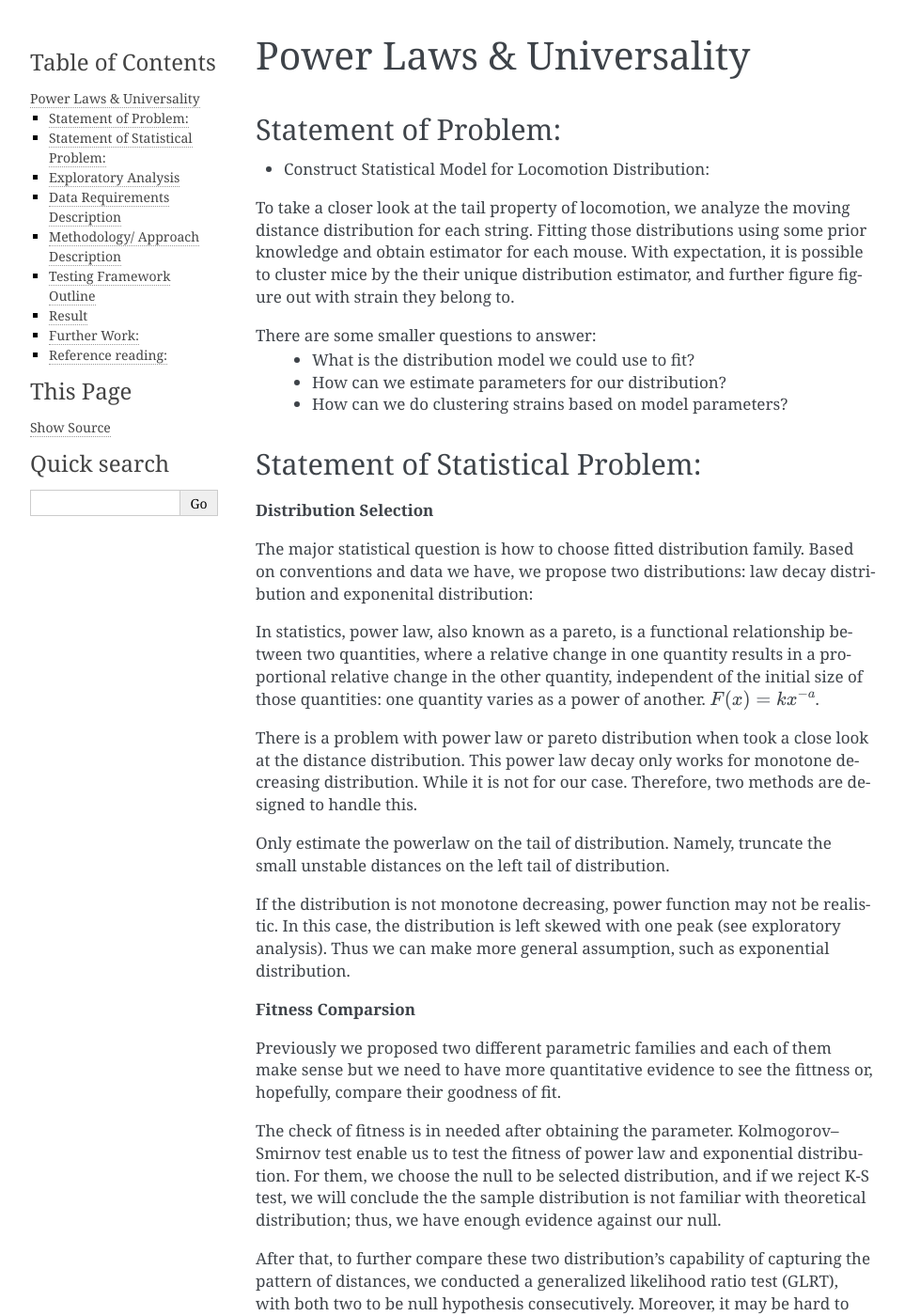
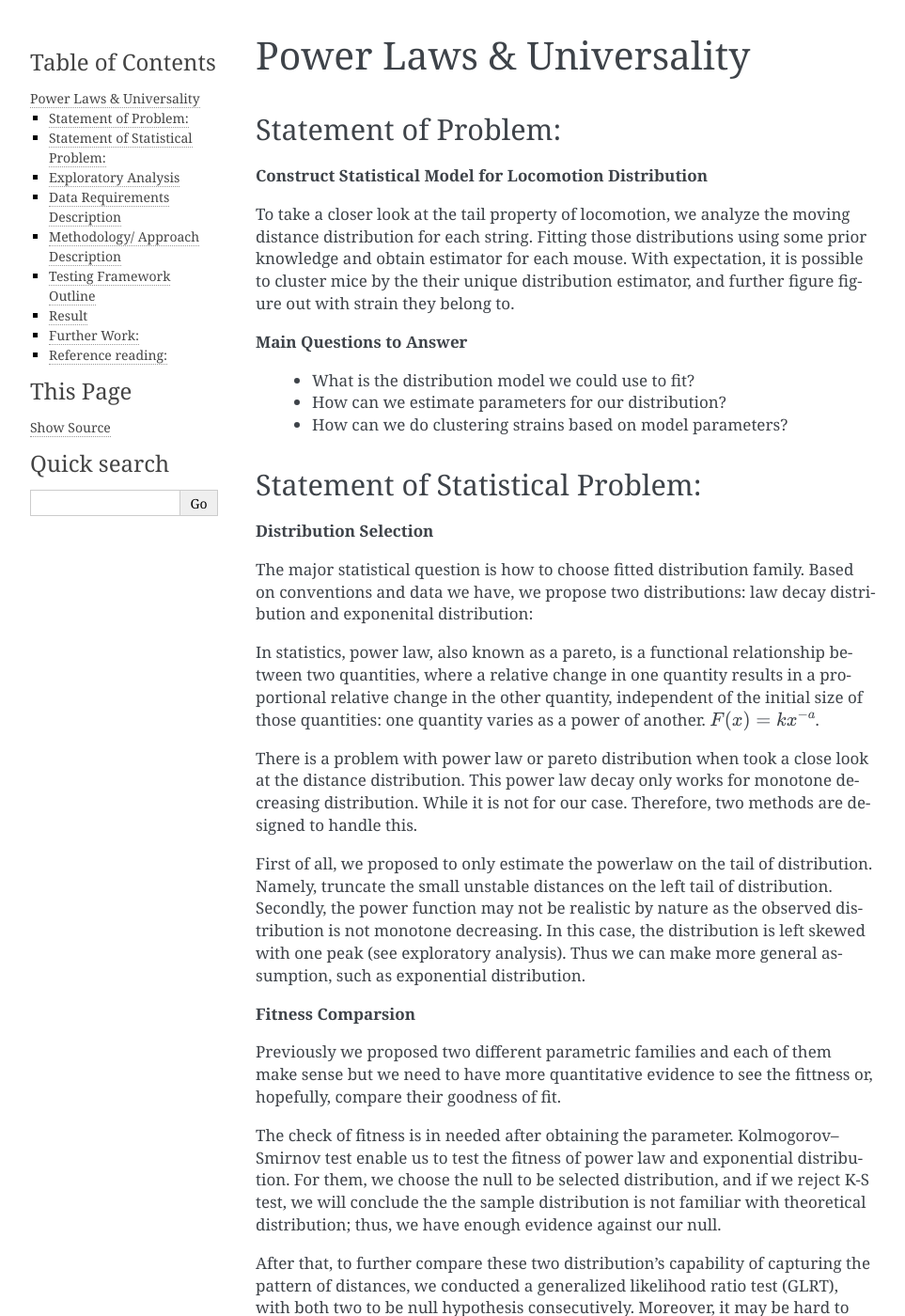
Before and after one commit to z357412526/mousestyles, a Sphinx documentation site: the page built from doc/source/report/distribution.rst, in a window 1280 px wide and 1400 px high. Shown: the whole window at 94% size, without its empty margins (148-1111 px from the left). Built offline with Sphinx 7.4.7, drawn with Linux system fonts in a browser that asks for light colours.

Commit message:
Revise the format of the report

```diff
--- a/doc/source/report/distribution.rst
+++ b/doc/source/report/distribution.rst
@@ -6,14 +6,16 @@ Power Laws & Universality
 Statement of Problem:
 ---------------------
 
-- Construct Statistical Model for Locomotion Distribution:
+**Construct Statistical Model for Locomotion Distribution**
+
 To take a closer look at the tail property of locomotion, we analyze the
 moving distance distribution for each string. Fitting those distributions
 using some prior knowledge and obtain estimator for each mouse. With
 expectation, it is possible to cluster mice by the their unique distribution
 estimator, and further figure figure out with strain they belong to.
 
-There are some smaller questions to answer:
+**Main Questions to Answer**
+
    - What is the distribution model we could use to fit?
    - How can we estimate parameters for our distribution?
    - How can we do clustering strains based on model parameters?
@@ -39,13 +41,13 @@ a close look at the distance distribution. This power law decay
 only works for monotone decreasing distribution. While it is not
 for our case. Therefore, two methods are designed to handle this.
 
-Only estimate the powerlaw on the tail of distribution. Namely,
-truncate the small unstable distances on the left tail of distribution.
-
-If the distribution is not monotone decreasing, power function may
-not be realistic. In this case, the distribution is left skewed with
-one peak (see exploratory analysis). Thus we can make more general
-assumption, such as exponential distribution.
+First of all, we proposed to only estimate the powerlaw on the tail
+of distribution. Namely, truncate the small unstable distances on
+the left tail of distribution. Secondly, the power function may
+not be realistic by nature as the observed distribution is not
+monotone decreasing. In this case, the distribution is left skewed
+with one peak (see exploratory analysis). Thus we can make more
+general assumption, such as exponential distribution.
 
 **Fitness Comparsion**
 
@@ -71,43 +73,41 @@ random number from our fitted model.
 
 Exploratory Analysis
 --------------------
+The difference between “home base” and “non home base”: "home base",
+which means a favored location at which long periods of inactivity
+(ISs) occur, is a post defined characteristic of the mouse and it is
+classified by its behavior. For instance, if one mice spend about 80%
+of the time outside of the nest, then we may conclude it is not home
+base and we will cluster it as non-home based mouse. This classification
+is not done by one specific mouse, but a strain of mouse. By the
+Exploratory Analysis, we will find significant difference between two
+classes and hopefully we can make connection about the speed of mice and
+its home based or non home based property.
 
--  The difference between “home base” and “non home base”: "home base",
-   which means a favored location at which long periods of inactivity
-   (ISs) occur, is a post defined characteristic of the mouse and it is
-   classified by its behavior. For instance, if one mice spend about 80%
-   of the time outside of the nest, then we may conclude it is not home
-   base and we will cluster it as non-home based mouse. This classification
-   is not done by one specific mouse, but a strain of mouse. By the
-   Exploratory Analysis, we will find significant difference between two
-   classes and hopefully we can make connection about the speed of mice and
-   its home based or non home based property.
-
--  The definition of inter-event distance: literally, inter-event
-   distance is the distance within one single event. Investigating the
-   data of the distance between each two consecutive points recorded by
-   the detector of one mouse day, we found the shape of the histogram is
-   similar to the plot on the slide, except the value of frequency is
-   bigger. This inconsistency gives us the motivation to calculate the
-   inter event distance instead of the distance between each two points.
-   For this purpose, we need a vector of the index of events for each
-   mouse day. In particular, the mapping vector is connected by time
-   since xy coordinates are recorded according to time and the event is
-   defined based on time.
+The definition of inter-event distance: literally, inter-event
+distance is the distance within one single event. Investigating the
+data of the distance between each two consecutive points recorded by
+the detector of one mouse day, we found the shape of the histogram is
+similar to the plot on the slide, except the value of frequency is
+bigger. This inconsistency gives us the motivation to calculate the
+inter event distance instead of the distance between each two points.
+For this purpose, we need a vector of the index of events for each
+mouse day. In particular, the mapping vector is connected by time
+since xy coordinates are recorded according to time and the event is
+defined based on time.
 
 .. figure:: figure/project6.png
    :alt: alt tag
 
--  Preferred choice of distribution: the power law is a monotone decreasing,
-   however our plot indicates a peak. Therefore, we can either choose
-   differernt parametric distribution family, such as gamma distribution, or
-   choose a threshold to make our distribution monotonic decreasing. Based on
-   what Chris said about the sensor, as it will only detect when a mice moves
-   more than 1cm within in 20ms. It does not make sense to have observations
-   less than 1cm and outliers needs to be cleaned up. After we put a threshold
-   with 1cm, we find the distribution is monotonic decreasing and we can fit
-   power law distribution, as well as exponential distribution.
-
+Preferred choice of distribution: the power law is a monotone decreasing,
+however our plot indicates a peak. Therefore, we can either choose
+differernt parametric distribution family, such as gamma distribution, or
+choose a threshold to make our distribution monotonic decreasing. Based on
+what Chris said about the sensor, as it will only detect when a mice moves
+more than 1cm within in 20ms. It does not make sense to have observations
+less than 1cm and outliers needs to be cleaned up. After we put a threshold
+with 1cm, we find the distribution is monotonic decreasing and we can fit
+power law distribution, as well as exponential distribution.
 
 Data Requirements Description
 -----------------------------
```
